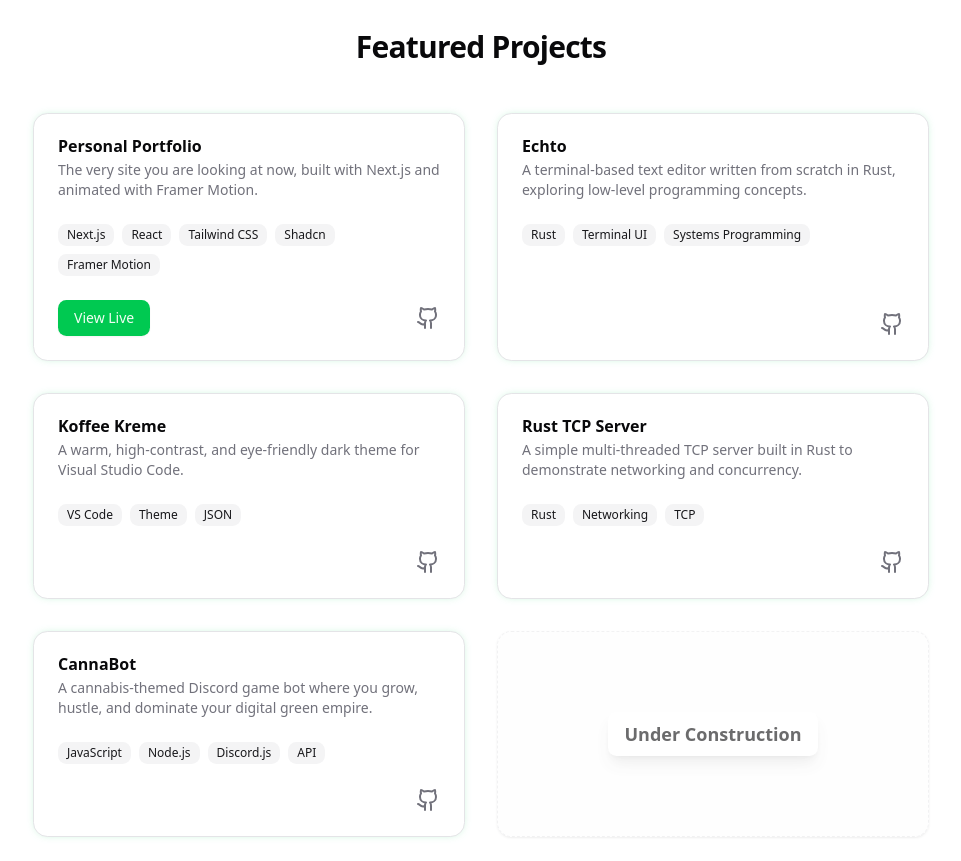
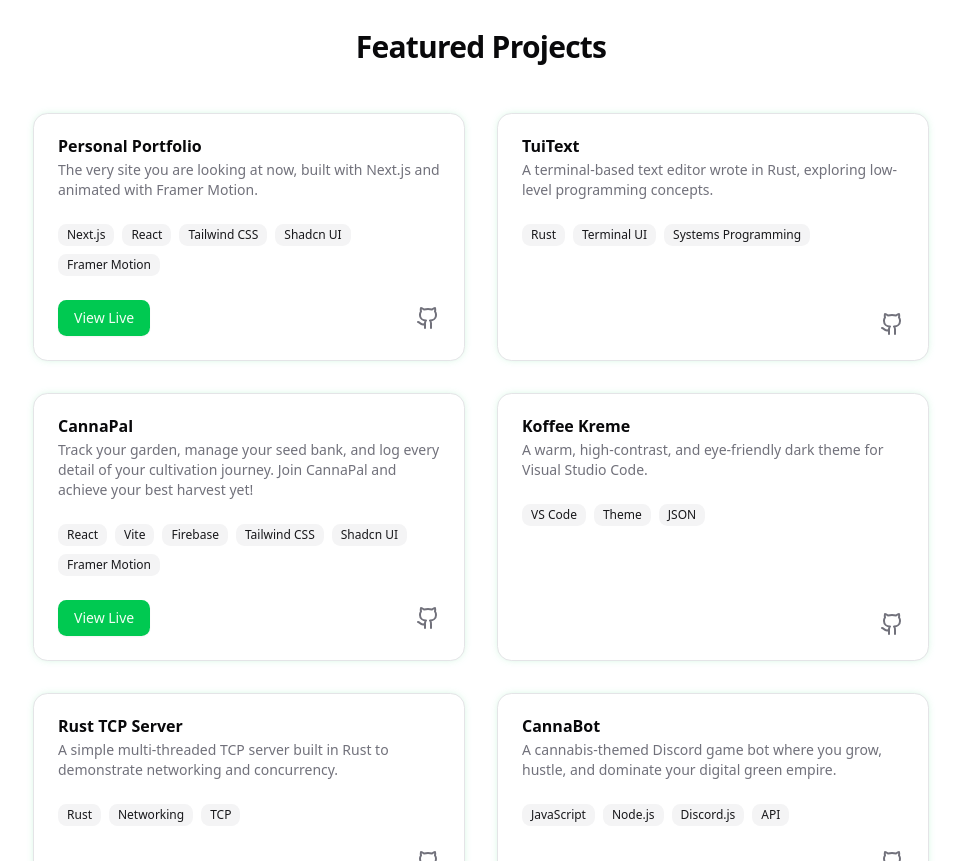
Before and after one commit to AchroDev/achrodev.github.io, a Next.js app: page / in a window 1280 px wide. Shown: the part 700-1561 px from the top of the page, without its empty margins (159-1120 px from the left). Built offline with nearby package versions, Linux system fonts and the light colour scheme.

Commit message:
Updated TUI project and added CannaPal

```diff
--- a/src/app/page.js
+++ b/src/app/page.js
@@ -12,15 +12,21 @@
   {
     title: "Personal Portfolio",
     description: "The very site you are looking at now, built with Next.js and animated with Framer Motion.",
-    tags: ["Next.js", "React", "Tailwind CSS", "Shadcn", "Framer Motion"],
+    tags: ["Next.js", "React", "Tailwind CSS", "Shadcn UI", "Framer Motion"],
     link: "https://github.com/AchroDev/achrodev.github.io",
     liveLink: "https://zbits.tech",
   },
   {
-    title: "Echto",
-    description: "A terminal-based text editor written from scratch in Rust, exploring low-level programming concepts.",
+    title: "TuiText",
+    description: "A terminal-based text editor wrote in Rust, exploring low-level programming concepts.",
     tags: ["Rust", "Terminal UI", "Systems Programming"],
-    link: "https://github.com/AchroDev/echto",
+    link: "https://github.com/AchroDev/TuiText",
+  },
+  {
+    title: "CannaPal",
+    description: "Track your garden, manage your seed bank, and log every detail of your cultivation journey. Join CannaPal and achieve your best harvest yet!",
+    tags: ["React", "Vite", "Firebase", "Tailwind CSS", "Shadcn UI", "Framer Motion"],
+    liveLink: "https://demo.cannapal.xyz/",
   },
   {
     title: "Koffee Kreme",
@@ -41,7 +47,7 @@
     link: "https://github.com/AchroDev/CannaBot",
   },
   {
-    title: "CannaPal",
+    title: "Next Project",
     wip: true, // This is the new flag
   },
 ];
@@ -61,10 +67,10 @@
     <main className="min-h-screen p-8 sm:p-16 lg:p-24">
       <div className="max-w-4xl mx-auto">
         <div className="flex justify-end">
-            <div className="flex items-center gap-2">
-              <ColorThemeSwitcher />
-              <ThemeToggle />
-            </div>
+          <div className="flex items-center gap-2">
+            <ColorThemeSwitcher />
+            <ThemeToggle />
+          </div>
         </div>
         {/* --- Header Section --- */}
         <motion.div
```
